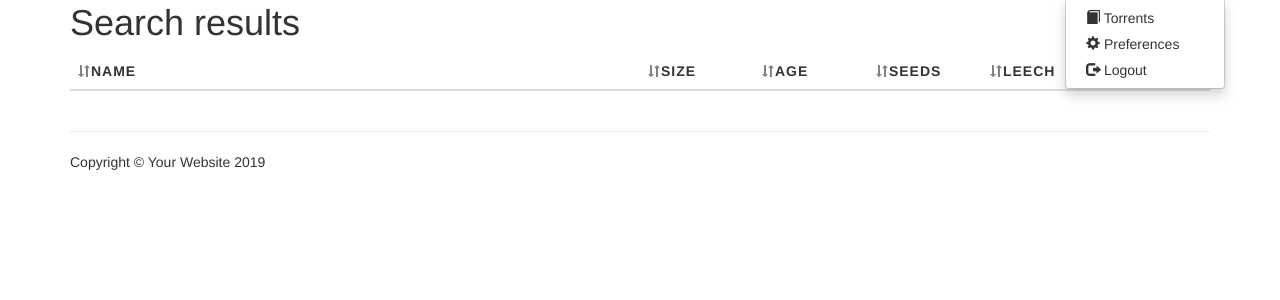
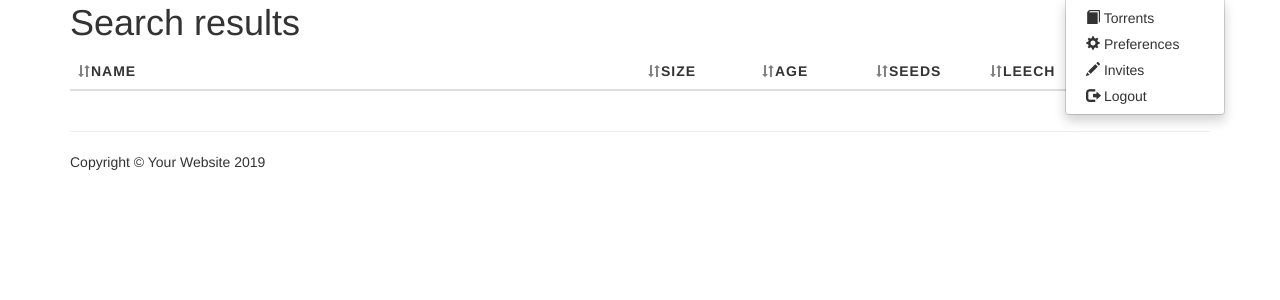
Before and after one commit to KevinJDurant/OpenTorrentSite, a PHP site: page /en/search/search.php?query=1 in a window 1280 px wide, after a click that opens the changed part. Shown: the part 51-351 px from the top of the page. Run offline with PHP 8.4, Linux system fonts and the light colour scheme; the visitor is signed in with stand-in values (Sample User, id 1); data that the repository does not hold is empty.

Commit message:
Update search.php
invite link fix

```diff
--- a/en/search/search.php
+++ b/en/search/search.php
@@ -100,6 +100,9 @@
                                     </li>
                                     <li>
                                         <a href="../view/preferences.php"><span class="glyphicon glyphicon-cog"></span> Preferences</a>
+                                    </li>
+				    <li>
+                                        <a href="../view/invitations.php"><span class="glyphicon glyphicon-pencil"></span> Invites</a>
                                     </li>
                                     <li>
                                         <a href="../account/logout.php"><span class="glyphicon glyphicon-log-out"></span> Logout</a>
```
